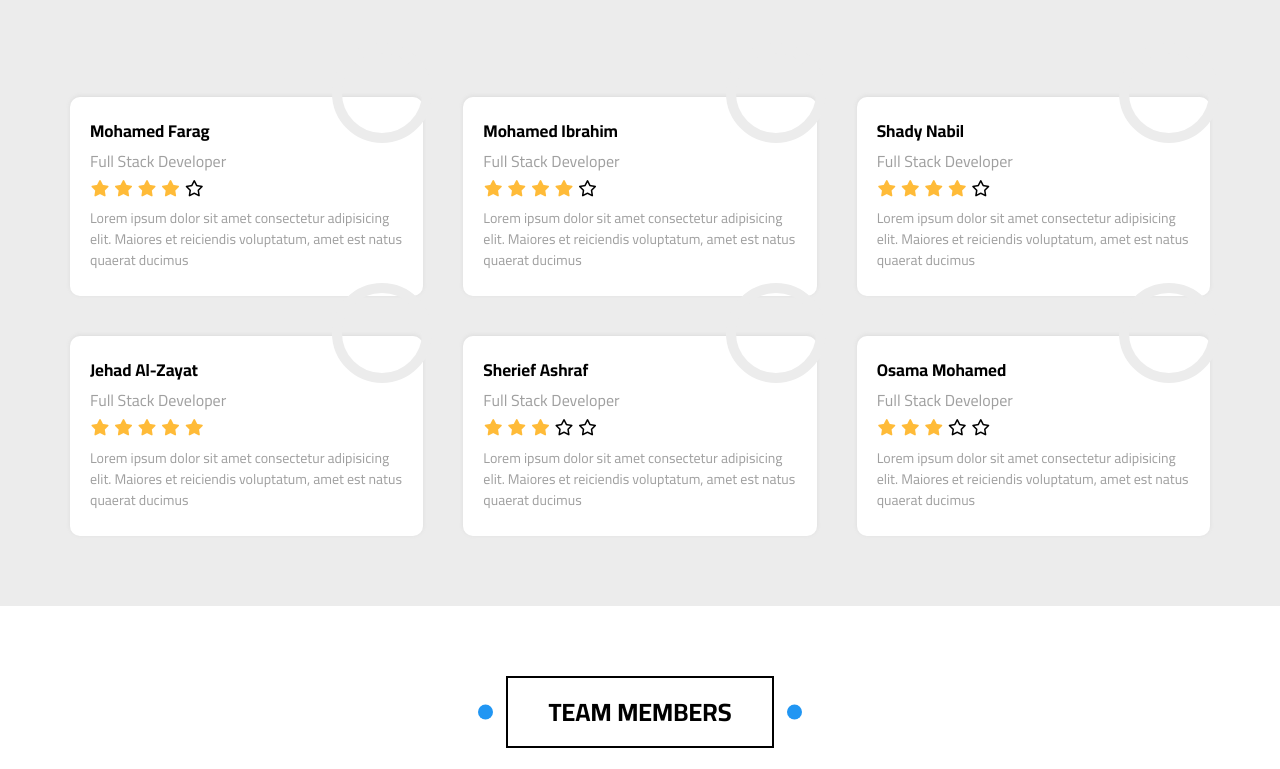
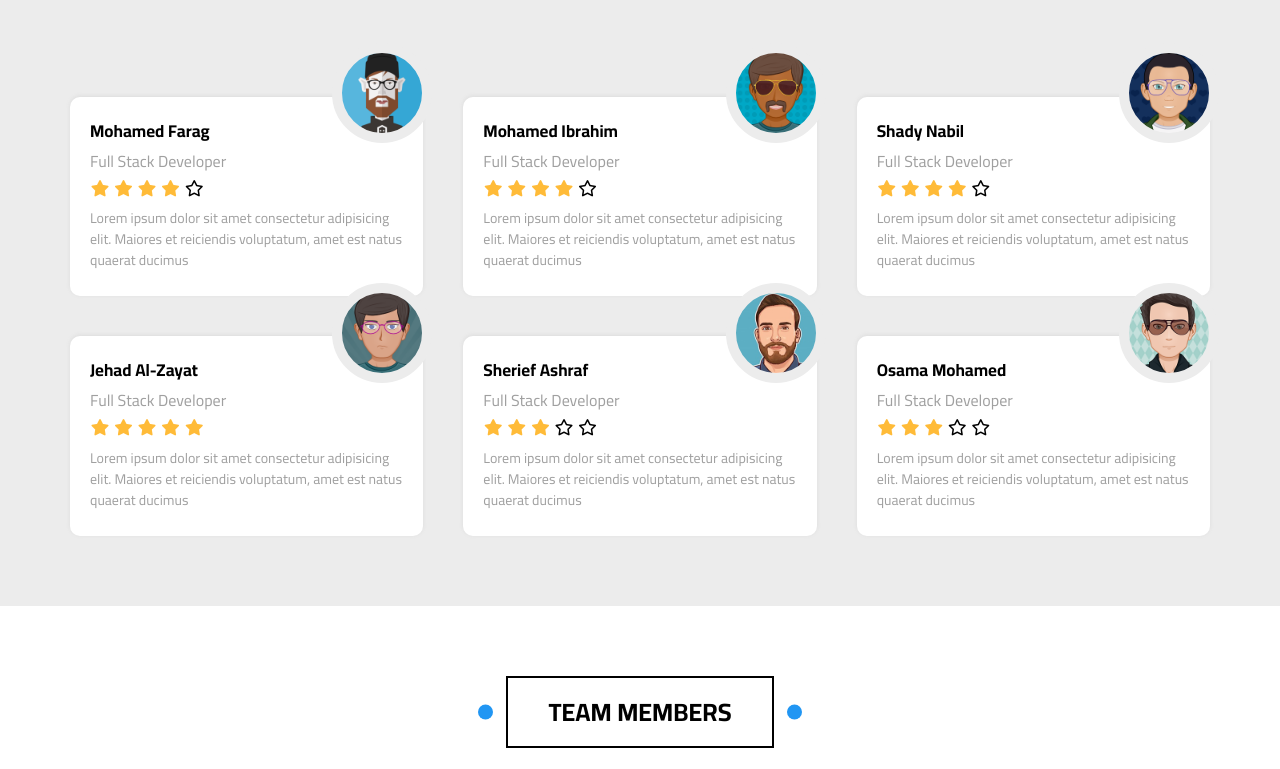
Before and after one commit to Jehad-Al-Zayat-oss/elzero-template-three, a plain HTML site: page index.html in a window 1280 px wide. Shown: the part 4131-4900 px from the top of the page. Drawn offline with Linux system fonts and the light colour scheme; files whose address does not match are found by name.

Commit message:
correct files path 3

```diff
--- a/css/elzero.css
+++ b/css/elzero.css
@@ -643,22 +643,22 @@ header nav .container li .megamenu .links li a i {
   background-size: cover;
 }
 .Testimonials .container .Testimonials-content .box:nth-of-type(1)::before {
-  background-image: url("images/avatar-01.png");
+  background-image: url("../images/avatar-01.png");
 }
 .Testimonials .container .Testimonials-content .box:nth-of-type(2)::before {
-  background-image: url("images/avatar-02.png");
+  background-image: url("../images/avatar-02.png");
 }
 .Testimonials .container .Testimonials-content .box:nth-of-type(3)::before {
-  background-image: url("images/avatar-03.png");
+  background-image: url("../images/avatar-03.png");
 }
 .Testimonials .container .Testimonials-content .box:nth-of-type(4)::before {
-  background-image: url("images/avatar-04.png");
+  background-image: url("../images/avatar-04.png");
 }
 .Testimonials .container .Testimonials-content .box:nth-of-type(5)::before {
-  background-image: url("images/avatar-05.png");
+  background-image: url("../images/avatar-05.png");
 }
 .Testimonials .container .Testimonials-content .box:nth-of-type(6)::before {
-  background-image: url("images/avatar-06.png");
+  background-image: url("../images/avatar-06.png");
 }
 .Testimonials .container .Testimonials-content .box h4 {
   font-size: 17px;
@@ -1427,7 +1427,7 @@ header nav .container li .megamenu .links li a i {
 /* End Top Videos */
 /* Start Our Awesome Stats */
 .Stats {
-  background-image: url("images/stats.jpg");
+  background-image: url("../images/stats.jpg");
   width: 100%;
   padding-bottom: var(--main-padding);
   padding-top: var(--main-padding);
```
